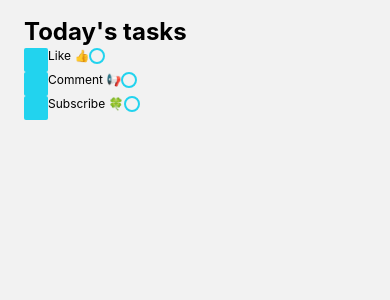
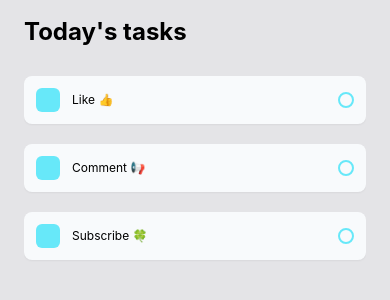
Before and after one commit to gmlwlsdl/RN-Study, a React Native app: screen /Todo in a window 390 px wide. Shown: the top 300 px of the page. Built offline with nearby package versions, Linux system fonts and the light colour scheme.

Commit message:
feat: onPress 기능 추가
- (미완) 클릭시 bg가 차는 기능만 추가

```diff
--- a/src/screens/Todo.tsx
+++ b/src/screens/Todo.tsx
@@ -1,33 +1,70 @@
-import React from 'react'
+import React, { useState } from 'react'
 import { SafeAreaView, View, Text, FlatList, Pressable } from 'react-native'
+import cn from '../utils/cn'
 
-export default function Todo() {
 type TodoListProps = {
+  item: itemData
+  onPress: () => void
+  backgroundColor: boolean
+}
+
+type itemData = {
+  id: string
   text: string
 }
 
-  const Data = [
+const Data: itemData[] = [
   { id: '1', text: 'Like 👍' },
   { id: '2', text: 'Comment 📢' },
   { id: '3', text: 'Subscribe 🍀' },
 ]
 
-  const TodoList = ({ text }: TodoListProps) => (
-    <View className="flex flex-row ">
-      <View className="w-6 h-6 bg-cyan-400 rounded-sm "></View>
-      <Text className="text-xs">{text}</Text>
-      <Pressable className="w-4 h-4 rounded-full border-cyan-400 border-2"></Pressable>
+const TodoList = ({ item, onPress, backgroundColor }: TodoListProps) => (
+  <View
+    className={cn(
+      'flex flex-row items-center bg-slate-50 rounded-lg',
+      'mb-5 w-full h-12 px-3 justify-between',
+      'shadow-sm'
+    )}
+  >
+    <View className="flex flex-row items-center">
+      <View className="w-6 h-6 bg-cyan-300 rounded-md"></View>
+      <Text className="ml-3 text-xs">{item.text}</Text>
+    </View>
+    <Pressable
+      className={`w-4 h-4 rounded-full border-cyan-300 border-2 ${
+        backgroundColor === true ? 'bg-cyan-300' : ''
+      }`}
+      onPress={onPress}
+    ></Pressable>
   </View>
 )
 
+export default function Todo() {
+  const [selectedId, setSelectedId] = useState<string>()
+
+  const renderItem = ({ item }: { item: itemData }) => {
+    const backgroundColor = item.id === selectedId ? true : false
+
     return (
-    <SafeAreaView>
+      <TodoList
+        item={item}
+        onPress={() => setSelectedId(item.id)}
+        backgroundColor={backgroundColor}
+      />
+    )
+  }
+
+  return (
+    <SafeAreaView className="flex-1 bg-zinc-200">
       <View className="py-4 px-6">
         <Text className="text-2xl font-bold">Today's tasks</Text>
         <FlatList
           data={Data}
-          renderItem={({ item }) => <TodoList text={item.text} />}
+          renderItem={renderItem}
           keyExtractor={(item) => item.id}
+          extraData={selectedId}
+          className="mt-7"
         />
       </View>
     </SafeAreaView>
--- /dev/null
+++ b/src/utils/cn.ts
@@ -0,0 +1,3 @@
+export default function cn(...classNames: (string | undefined)[]): string {
+  return classNames.filter(Boolean).join(' ')
+}
```
Lines whose indentation alone changed are shown as unchanged.
